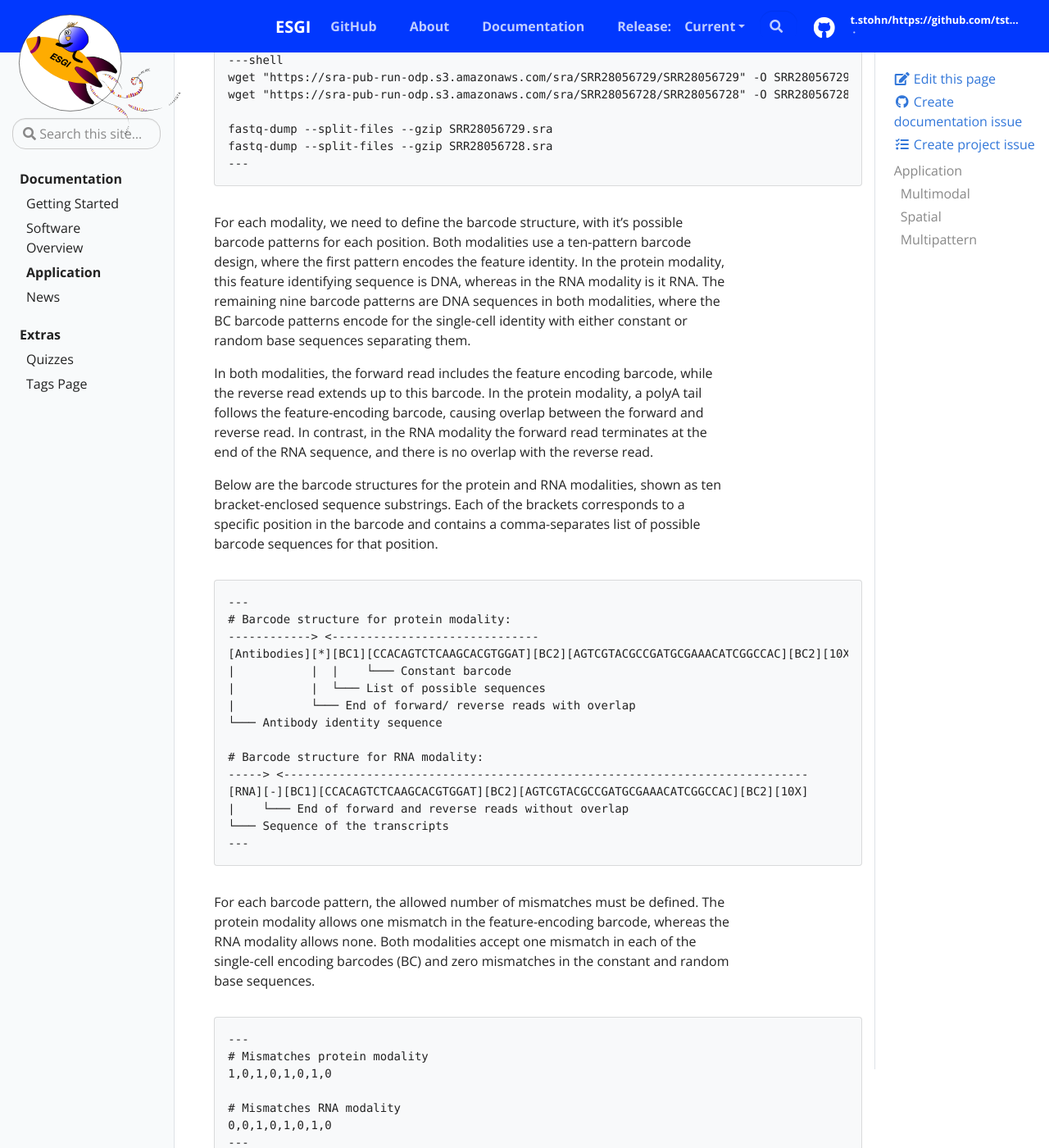
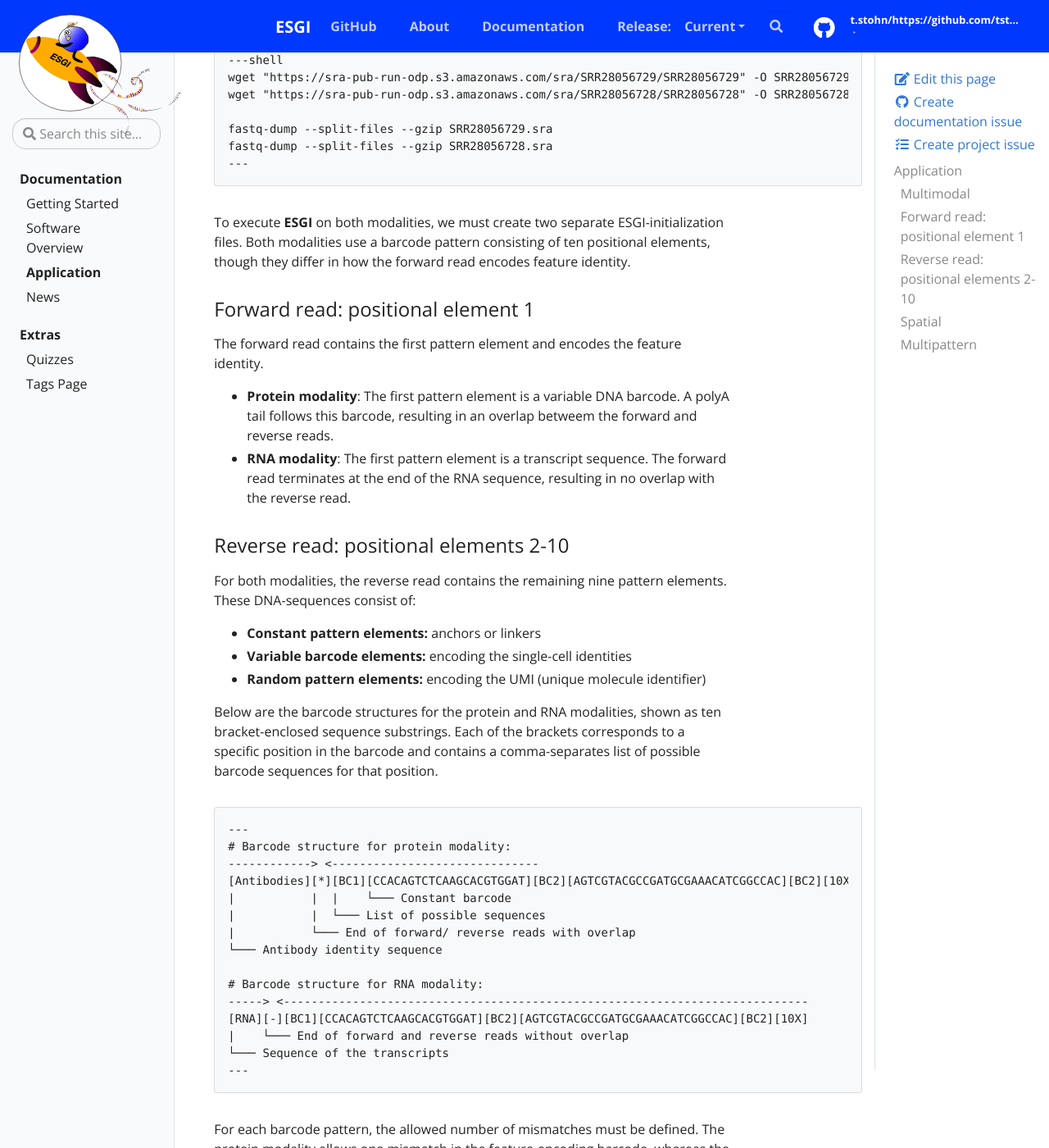
Before and after one commit to tstohn/ESGI.documentation, a Jekyll site: the page built from _docs/application.md, in a window 1280 px wide and 1400 px high, scrolled down 562 px. Shown: the whole window at 82% size. Built offline with Jekyll 4.4.1, drawn with Linux system fonts in a browser that asks for light colours.

Commit message:
SIGNALSEQ example

````diff
--- a/_docs/application.md
+++ b/_docs/application.md
@@ -24,9 +24,20 @@ fastq-dump --split-files --gzip SRR28056728.sra
 ---
 ```
 
-For each modality, we need to define the barcode structure, with it's possible barcode patterns for each position. Both modalities use a ten-pattern barcode design, where the first pattern encodes the feature identity. In the protein modality, this feature identifying sequence is DNA, whereas in the RNA modality is it RNA. The remaining nine barcode patterns are DNA sequences in both modalities, where the BC barcode patterns encode for the single-cell identity with either constant or random base sequences separating them.
+To execute **ESGI** on both modalities, we must create two separate ESGI-initialization files. Both modalities use a barcode pattern consisting of ten positional elements, though they differ in how the forward read encodes feature identity.
 
-In both modalities, the forward read includes the feature encoding barcode, while the reverse read extends up to this barcode. In the protein modality, a polyA tail follows the feature-encoding barcode, causing overlap between the forward and reverse read. In contrast, in the RNA modality the forward read terminates at the end of the RNA sequence, and there is no overlap with the reverse read.
+### Forward read: positional element 1
+The forward read contains the first pattern element and encodes the feature identity.
+* **Protein modality**: The first pattern element is a variable DNA barcode. A polyA tail follows this barcode, resulting in an overlap betweem the forward and reverse reads.
+* **RNA modality**: The first pattern element is a transcript sequence. The forward read terminates at the end of the RNA sequence, resulting in no overlap with the reverse read.
+
+### Reverse read: positional elements 2-10
+For both modalities, the reverse read contains the remaining nine pattern elements. These DNA-sequences consist of:
+
+* **Constant pattern elements:** anchors or linkers
+* **Variable barcode elements:** encoding the single-cell identities
+* **Random pattern elements:** encoding the UMI (unique molecule identifier)
+
 
 Below are the barcode structures for the protein and RNA modalities, shown as ten bracket-enclosed sequence substrings. Each of the brackets corresponds to a specific position in the barcode and contains a comma-separates list of possible barcode sequences for that position.
 ```
````
